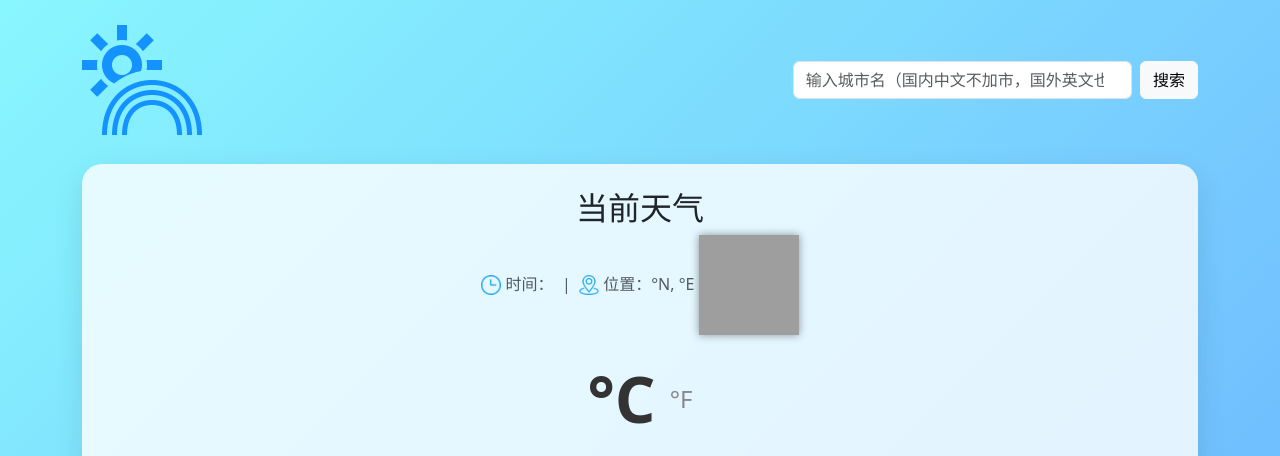
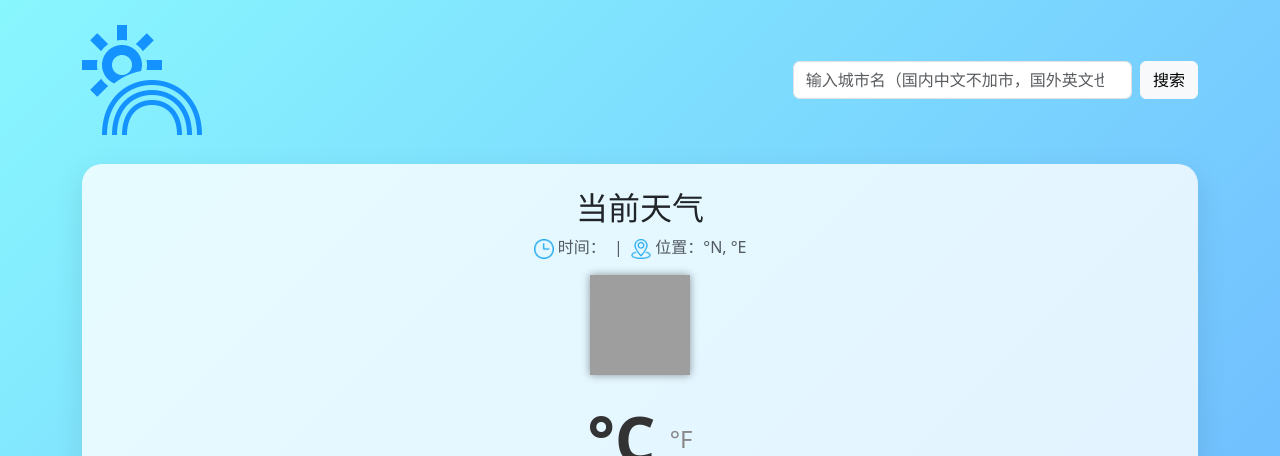
Before and after one commit to whitelonely/Weather, a Flask app: template templates/index.html in a window 1280 px wide. Shown: the top 456 px of the page. Run offline with Flask 3, Linux system fonts and the light colour scheme; the template is opened without the code that fills it, so the values that code supplies are empty; grey boxes are pictures that could not be loaded.

Commit message:
Fix UI data display issues

```diff
--- a/templates/index.html
+++ b/templates/index.html
@@ -108,9 +108,9 @@
                     <img class="weather-icon-sm" src="../static/LOC.png" alt="位置LOC">
                     位置：{{ current.lat }}°N, {{ current.lon }}°E
                 </span>
-                <span class="nowrap">
-                    <img class="weather-icon" src="http://openweathermap.org/img/wn/{{ current.icon }}@4x.png" alt="天气图标">
-                </span>
+
+            </p>
+            <img class="weather-icon" src="http://openweathermap.org/img/wn/{{ current.icon }}@4x.png" alt="天气图标">
             <p class="lead text-capitalize">{{ current.weather }}</p>
             <div>
                 <!-- <span>
```
